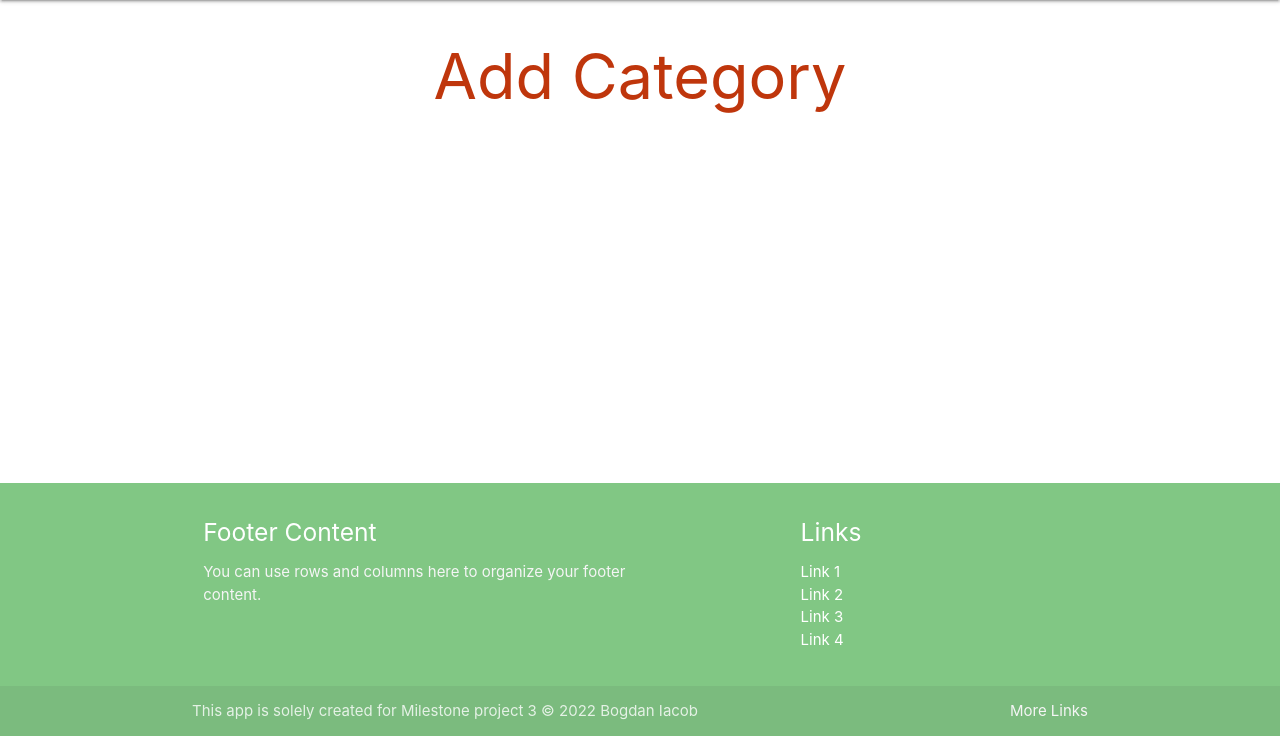
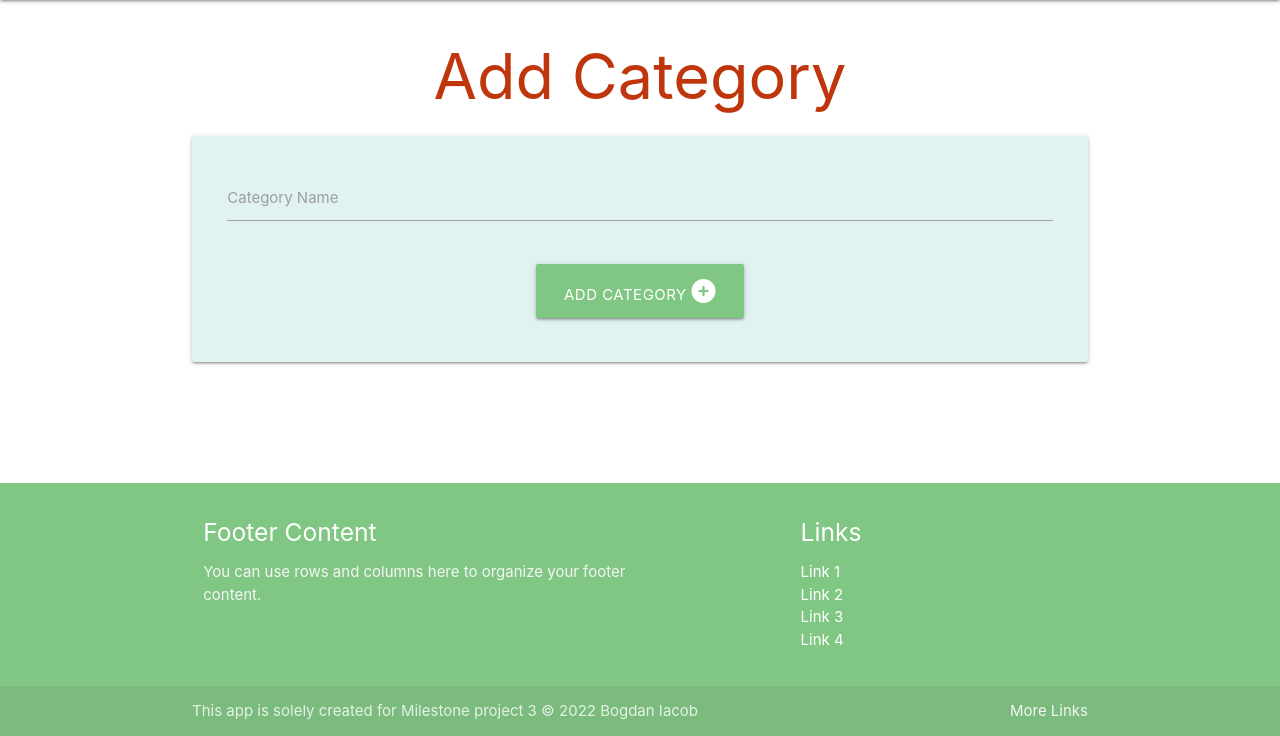
Before and after one commit to BogdanCatalin-Iacob/Food-Fiesta, a Flask app: page /add_category in a window 1280 px wide. Shown: the part 64-800 px from the top of the page. Run offline with Flask 2, Linux system fonts and the light colour scheme; some libraries are stand-ins or nearby versions.

Commit message:
Create form to insert Category name

```diff
--- a/food_fiesta/templates/add_category.html
+++ b/food_fiesta/templates/add_category.html
@@ -3,4 +3,26 @@
 {% block content %}
 
 <h1 class="deep-orange-text text-darken-4 center-align">Add Category</h1>
+
+<div class="row card-panel teal lighten-5">
+    <form class="col s12" method="POST" action="{{ url_for('add_category') }}">
+
+        <!--Category name-->
+        <div class="row">
+            <div class="input-field col s12">
+                <input name="category_name" id="category_name" minlength="3" maxlength="25" type="text" class="validate" required>
+                <label for="category_name">Category Name</label>
+            </div>
+        </div>
+
+        <!--submit button-->
+        <div class="row">
+            <div class="col s12 center-align">
+                <button type="submit" class="btn-large green lighten-2">
+                    Add Category <i class="fa-solid fa-circle-plus"></i>
+                </button>
+            </div>
+        </div>
+    </form>
+</div>
 {% endblock %}
```
